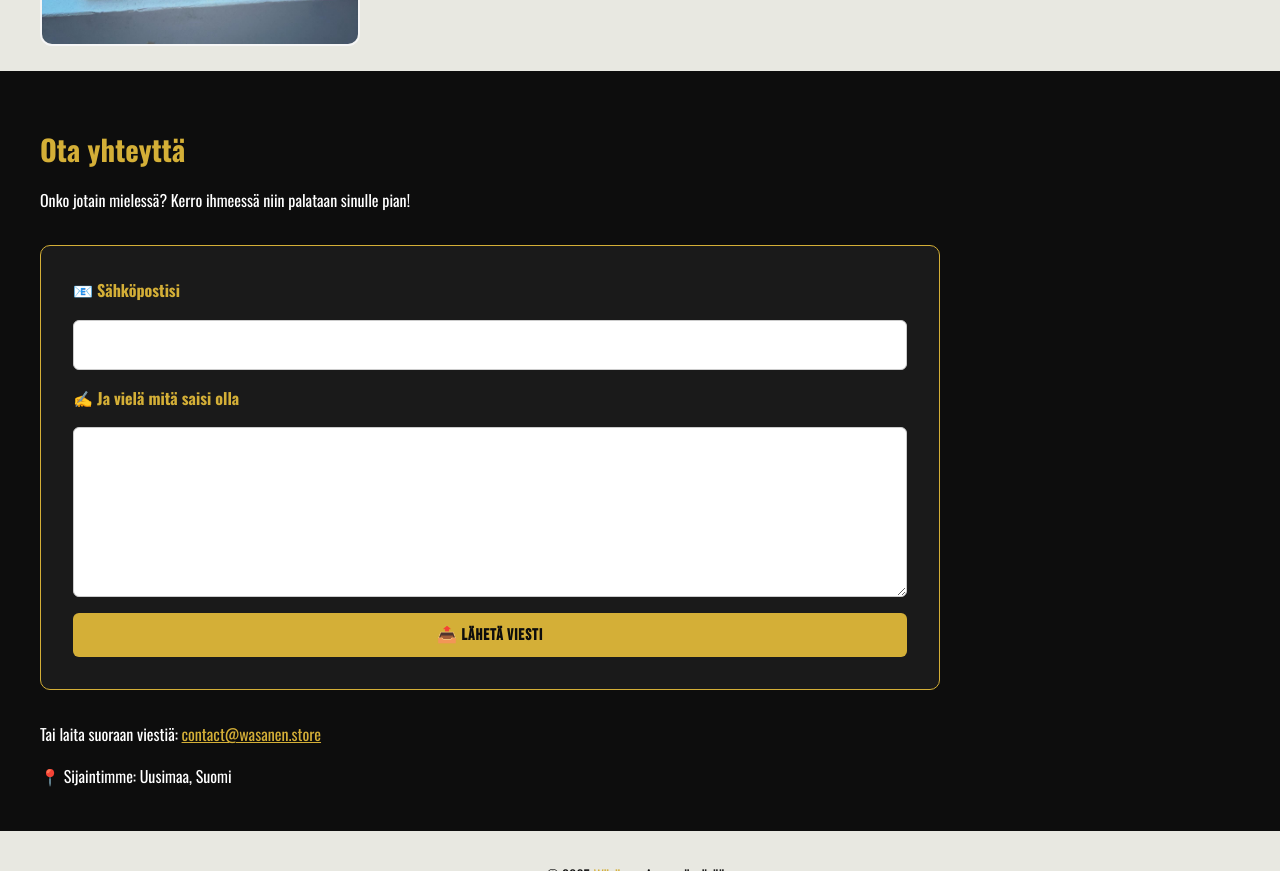
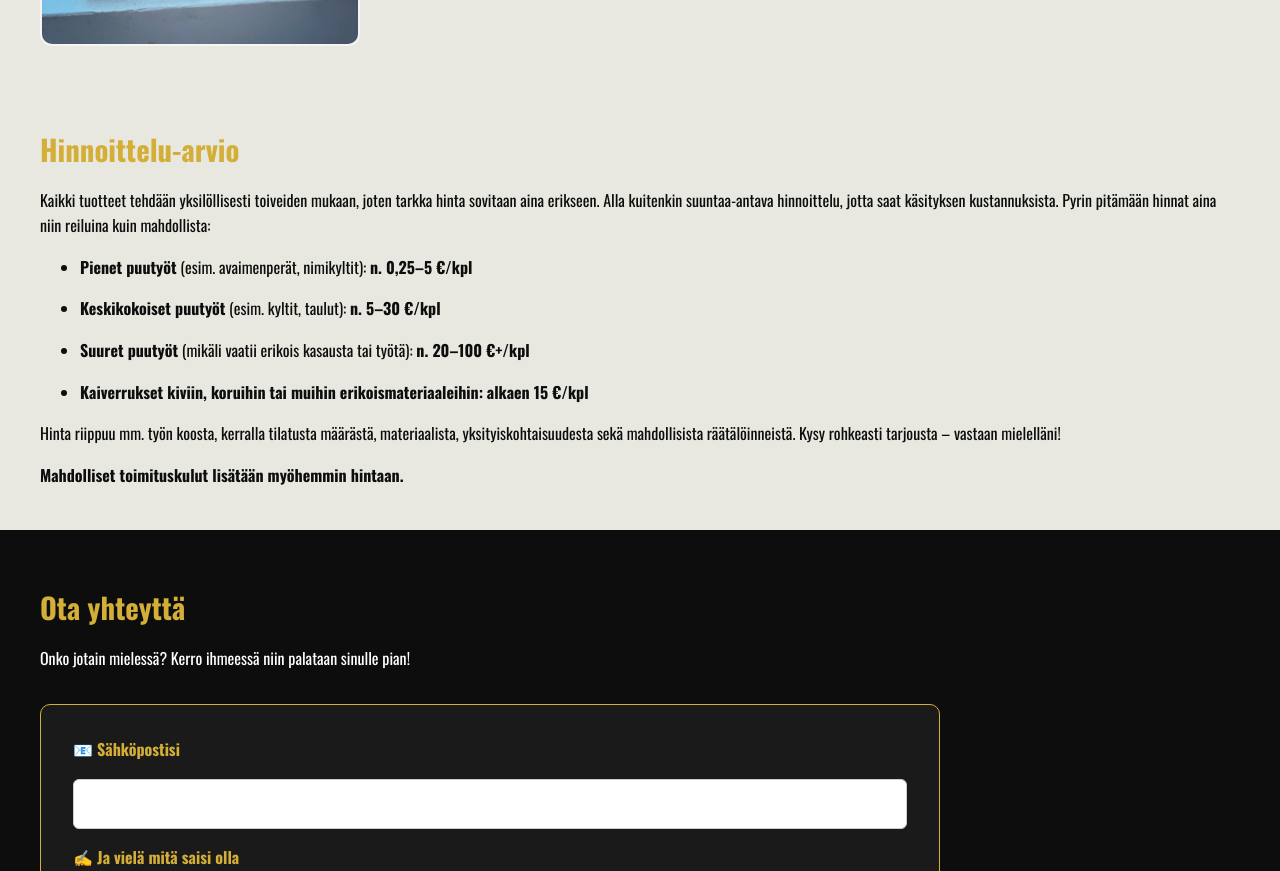
Before and after one commit to FiresmithStudios/wasanen, a plain HTML site: page index.html in a window 1280 px wide. Shown: the part 1705-2576 px from the top of the page. Drawn offline with nearby package versions, Linux system fonts and the light colour scheme.

Commit message:
Update index.html

```diff
--- a/index.html
+++ b/index.html
@@ -394,6 +394,21 @@
       <img src="cboard1.jpg" alt="Cutting board wood engraving" />
     </div>
   </section>
+  <section class="section" id="pricing">
+    <h3>Hinnoittelu-arvio</h3>
+    <p>Kaikki tuotteet tehdään yksilöllisesti toiveiden mukaan, joten tarkka hinta sovitaan aina erikseen. Alla kuitenkin suuntaa-antava hinnoittelu, jotta saat käsityksen kustannuksista. Pyrin pitämään hinnat aina niin reiluina kuin mahdollista:</p>
+
+    <ul>
+      <li><strong>Pienet puutyöt</strong> (esim. avaimenperät, nimikyltit): <strong>n. 0,25–5 €/kpl</strong></li>
+      <li><strong>Keskikokoiset puutyöt</strong> (esim. kyltit, taulut): <strong>n. 5–30 €/kpl</strong></li>
+      <li><strong>Suuret puutyöt</strong> (mikäli vaatii erikois kasausta tai työtä): <strong>n. 20–100 €+/kpl</strong></li>
+      <li><strong>Kaiverrukset kiviin, koruihin tai muihin erikoismateriaaleihin:</strong> <strong>alkaen 15 €/kpl</strong></li>
+    </ul>
+
+    <p>Hinta riippuu mm. työn koosta, kerralla tilatusta määrästä, materiaalista, yksityiskohtaisuudesta sekä mahdollisista räätälöinneistä. Kysy rohkeasti tarjousta – vastaan mielelläni!</p>
+    <p><strong>Mahdolliset toimituskulut lisätään myöhemmin hintaan.</strong></p>
+  </section>
+
 
   <section class="section" id="contact" style="max-width: 100vw;">
     <h3>Ota yhteyttä</h3>
```
